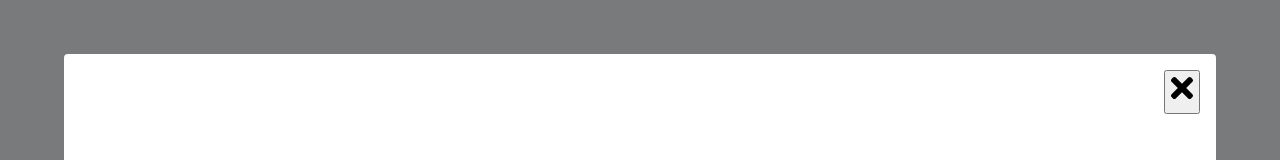
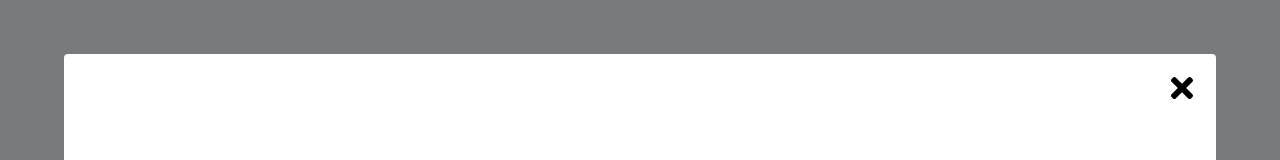
Before and after one commit to isnendyankp/sideBar, a React (Vite) app: page / in a window 1280 px wide. Shown: the part 226-386 px from the top of the page. Built offline with nearby package versions, Linux system fonts and the light colour scheme.

Commit message:
styling close modal btn: trasparent for background&border color

```diff
--- a/src/index.css
+++ b/src/index.css
@@ -323,4 +323,6 @@ Modal
   top: 1rem;
   right: 1rem;
   font-size: 2rem;
+  background: transparent;
+  border-color: transparent;
 }
```
